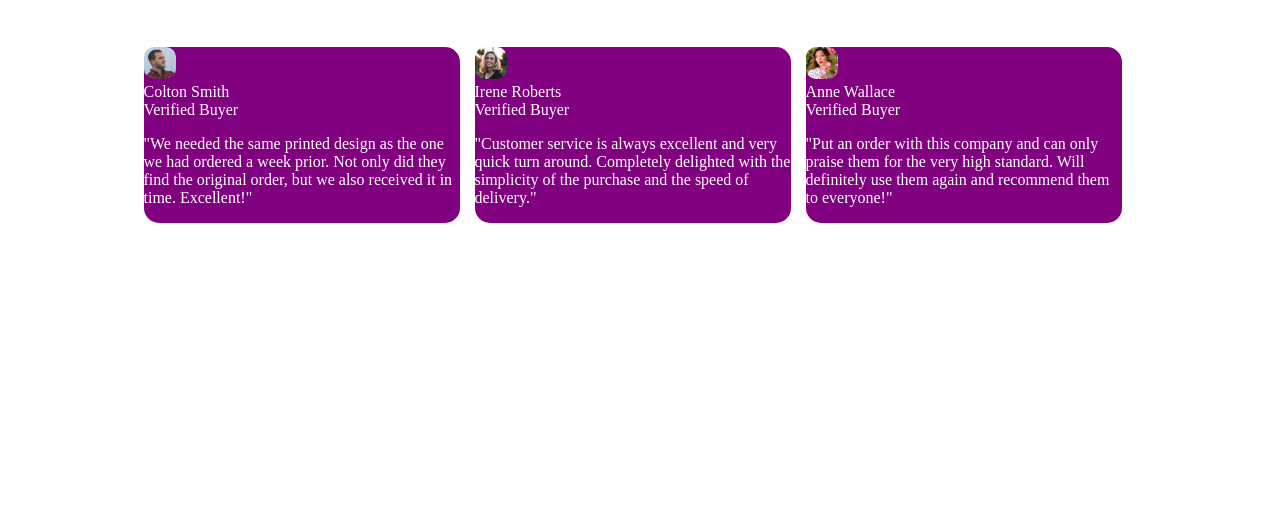
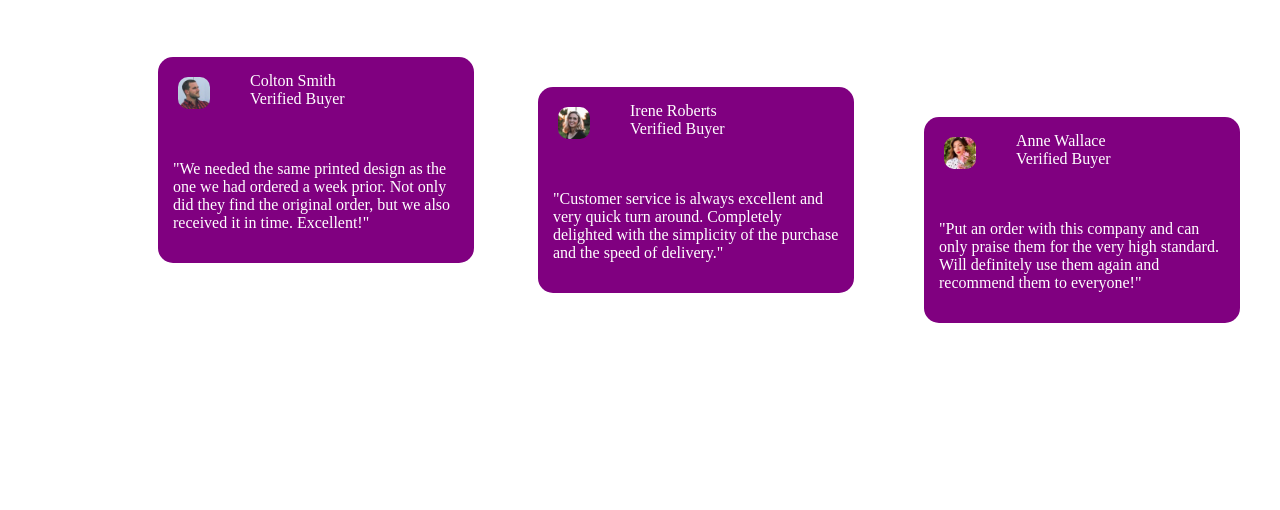
Before and after one commit to iamshashanksharma/social-proof-ui, a plain HTML site: page index.html in a window 1280 px wide. Shown: the part 290-800 px from the top of the page. Drawn offline with Linux system fonts and the light colour scheme.

Commit message:
Added positioning to review containers

```diff
--- a/index.html
+++ b/index.html
@@ -45,10 +45,12 @@
         <div class="reviews-container-1">
             <div class="image-reviews">
                 <img src="/assets/image-colton.jpg" alt="colton's image">
+                <div class="reviewer-details">
+                    <div>Colton Smith </div>
+                    <div>Verified Buyer</div>
+                </div>
             </div>
-            <div>Colton Smith </div>
-            <div>Verified Buyer</div>
-            <div>
+            <div class="review">
                 <p> "We needed the same printed design as the one we had ordered a week prior.
                     Not only did they find the original order, but we also received it in time.
                     Excellent!"
@@ -58,23 +60,27 @@
         <div class="reviews-container-2">
             <div class="image-reviews">
                 <img src="/assets/image-irene.jpg" alt="Irenes-image">
+                <div class="reviewer-details">
+                    <div>Irene Roberts </div>
+                    <div>Verified Buyer</div>
+                </div>
             </div>
-            <div>Irene Roberts </div>
-            <div> Verified Buyer</div>
-            <div>
+            <div class="review">
                 <p> "Customer service is always excellent and very quick turn around. Completely
                     delighted with the simplicity of the purchase and the speed of delivery."</p></div>
         </div>
         <div class="reviews-container-3">
             <div class="image-reviews">
                 <img src="/assets/image-anne.jpg" alt="Anne's image">
+                <div class="reviewer-details">
+                    <div>Anne Wallace </div>
+                    <div>Verified Buyer</div>
+                </div>
             </div>
-            <div>Anne Wallace </div>
-            <div>Verified Buyer</div>
-            <div>
+            <div class="review">
                 <p>"Put an order with this company and can only praise them for the very high
                     standard. Will definitely use them again and recommend them to everyone!"</p> </div>
-        </div>
+           </div>
         </div>
     </div>
 
--- a/style.css
+++ b/style.css
@@ -12,12 +12,40 @@ h1{
 .image-reviews img{
    width:32px;
    height:32px;
-   border-radius:10px;
+   border-radius:20px;
+   margin:10px;
+   padding:10px;
+}
+.image-reviews{
+    display:flex;
+}
+.reviewer-details{
+    margin-left:20px;
+    margin-top:15px;
 }
 .review-containers{
     display:flex;
     justify-content:center;
-
+    position:relative;
+}
+.review{
+    margin:10px;
+    padding:5px;
+}
+.reviews-container-1{
+    position: absolute;
+    top: 10px;
+    left: 150px;
+}
+.reviews-container-2{
+    position: absolute;
+    top: 40px;
+    left: 530px;
+}
+.reviews-container-3{
+    position: absolute;
+    top: 70px;
+    left: 916px;
 }
 .main{
     display:flex;
@@ -29,10 +57,12 @@ h1{
 }
 .about-site-section{
     width:30%;
+    margin-left:50px;
 }
 .rating-container{
     width:30%;
     padding-top:25px;
+    margin-right:50px;
 }
 .rating-1,.rating-2,.rating-3{
     display:flex;
```
